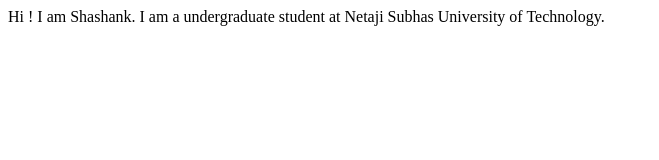
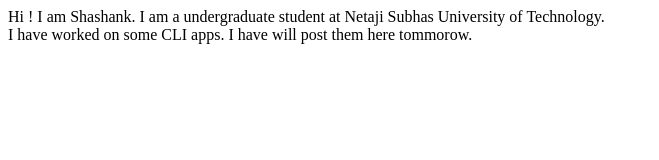
Before and after one commit to kumarshashank571/Shashank_jha_Site, a plain HTML site: page index.html in a window 1280 px wide. Shown: the whole page, without its empty margins (0-659 px from the left). Drawn offline with Linux system fonts and the light colour scheme.

Commit message:
added project details

```diff
--- a/index.html
+++ b/index.html
@@ -8,5 +8,7 @@
 <body>
     Hi ! I am Shashank.
     I am a undergraduate student at Netaji Subhas University of Technology.
+    <br>
+    I have worked on some CLI apps. I have will post them here tommorow.
 </body>
 </html>
```
